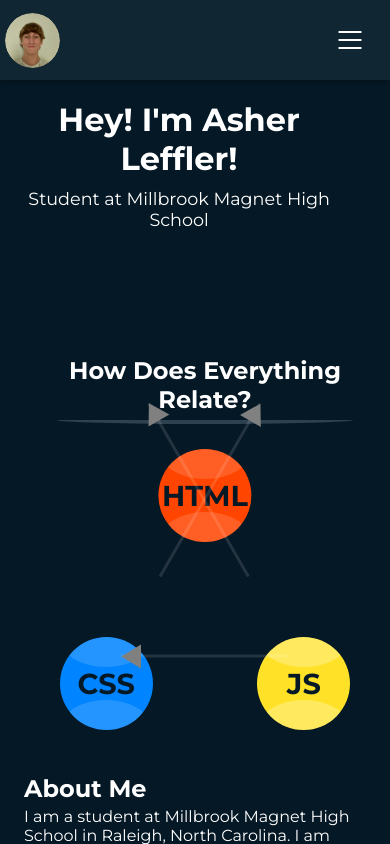
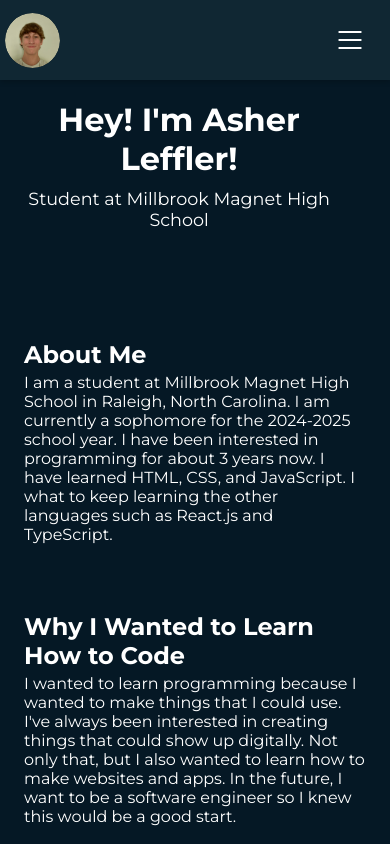
Before and after one commit to AsherLeffler/MYP-Project, a React (Vite) app: page / in a window 390 px wide. Shown: the top 844 px of the page. Built offline with nearby package versions, Linux system fonts and the light colour scheme.

Commit message:
Refactor Header and Home components for improved responsiveness; remove unnecessary reload and adjust chart visibility based on screen width

```diff
--- a/src/main/components/Header.tsx
+++ b/src/main/components/Header.tsx
@@ -47,7 +47,6 @@ const Header: React.FC<HomeProps> = ({ headerStates }) => {
           to={"/"}
           onClick={() => {
             setActivePage("Home");
-            window.location.reload();
           }}
         >
           <div className="logo-wrapper">
--- a/src/main/components/Home.tsx
+++ b/src/main/components/Home.tsx
@@ -4,6 +4,7 @@ import calcImg from "../../assets/calculatorImg.png";
 import clockImg from "../../assets/clockImg.png";
 import appImg from "../../assets/appImg.png";
 import "../css/Home.css";
+import { useEffect, useState } from "react";
 
 interface headerStates {
   activePage: string;
@@ -15,6 +16,17 @@ interface HomeProps {
 
 const Home: React.FC<HomeProps> = ({ headerStates }) => {
   const { activePage, setActivePage } = headerStates;
+  const [screenWidth, setScreenWidth] = useState<number>(window.innerWidth);
+
+  useEffect(() => {
+    const handleResize = () => {
+      setScreenWidth(window.innerWidth);
+    };
+    window.addEventListener("resize", handleResize);
+    return () => {
+      window.removeEventListener("resize", handleResize);
+    };
+  }, []);
 
   return (
     <>
@@ -28,6 +40,8 @@ const Home: React.FC<HomeProps> = ({ headerStates }) => {
             <br />
             <br />
             <br />
+            {screenWidth > 1080 && (
+              <>
                 <h2 id="chartTitle">How Does Everything Relate?</h2>
                 <div className="codeChart">
                   <div className="circle">HTML</div>
@@ -37,6 +51,8 @@ const Home: React.FC<HomeProps> = ({ headerStates }) => {
                   <div className="line"></div>
                   <div className="line"></div>
                 </div>
+              </>
+            )}
           </div>
           <div className="middle-divider"></div>
           <div className="information-section">
@@ -111,8 +127,8 @@ const Home: React.FC<HomeProps> = ({ headerStates }) => {
               <p>
                 This project was created to practice working with the Dates in
                 JavaScript. It helped me understand how to display the current
-                time and update it. It also helped me understand
-                how to format the time to be more readable.
+                time and update it. It also helped me understand how to format
+                the time to be more readable.
               </p>
             </div>
           </div>
--- a/src/main/css/Home.css
+++ b/src/main/css/Home.css
@@ -230,19 +230,6 @@
   left: 60px;
   width: fit-content;
 }
-
-#chartTitle::after {
-  width: 130%;
-  content: "";
-  position: absolute;
-  bottom: -10px;
-  left: 50%;
-  translate: -50%;
-  height: 4px;
-  border-radius: 0 0 50% 50% / 0 0 100% 100%;
-  background-color: #2d4150;
-}
-
 .diagonal-divider {
   position: relative;
   top: 30px;
@@ -380,18 +367,6 @@
     font-size: 2rem;
   }
 
-  #chartTitle::after {
-    width: 80%;
-    content: "";
-    position: absolute;
-    bottom: -10px;
-    left: 50%;
-    translate: -50%;
-    height: 4px;
-    border-radius: 0 0 50% 50% / 0 0 100% 100%;
-    background-color: #2d4150;
-  }
-
   .title-section p {
     font-size: 1.1rem;
   }
```
Lines whose indentation alone changed are shown as unchanged.
